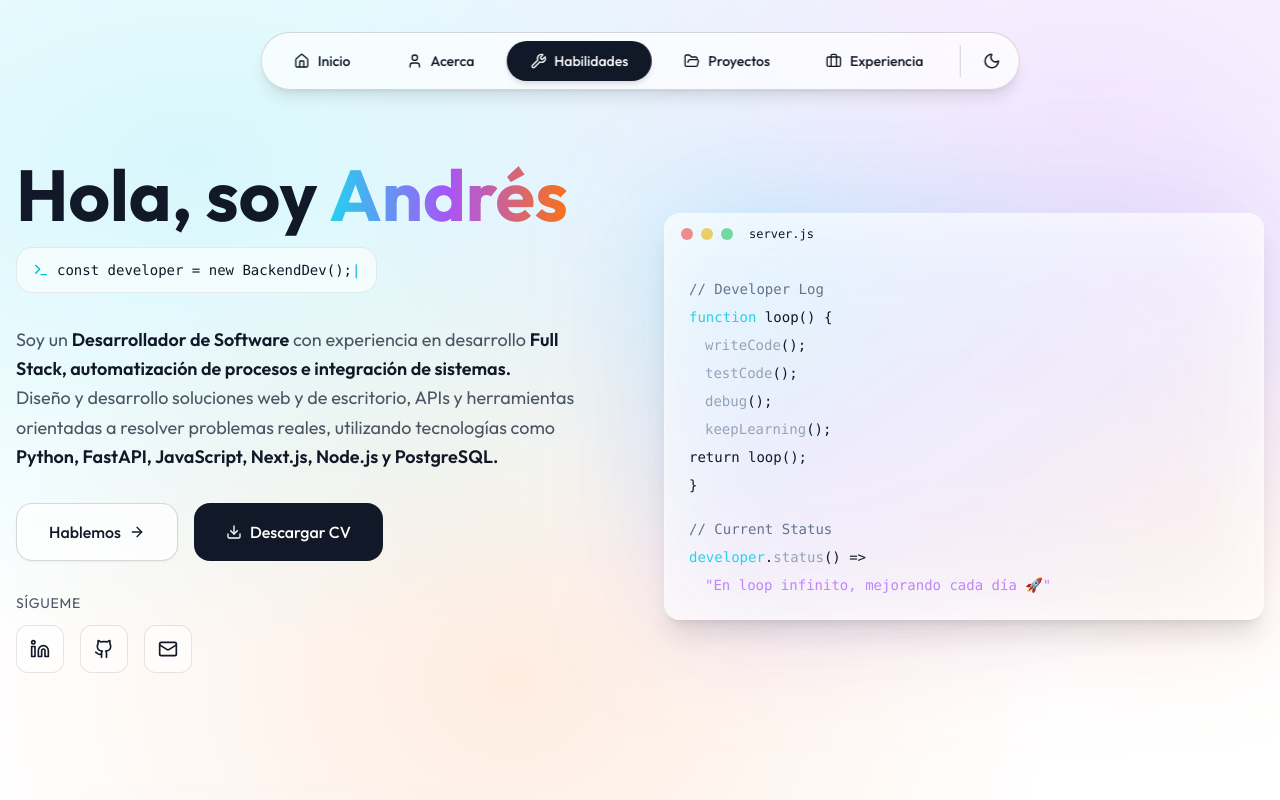
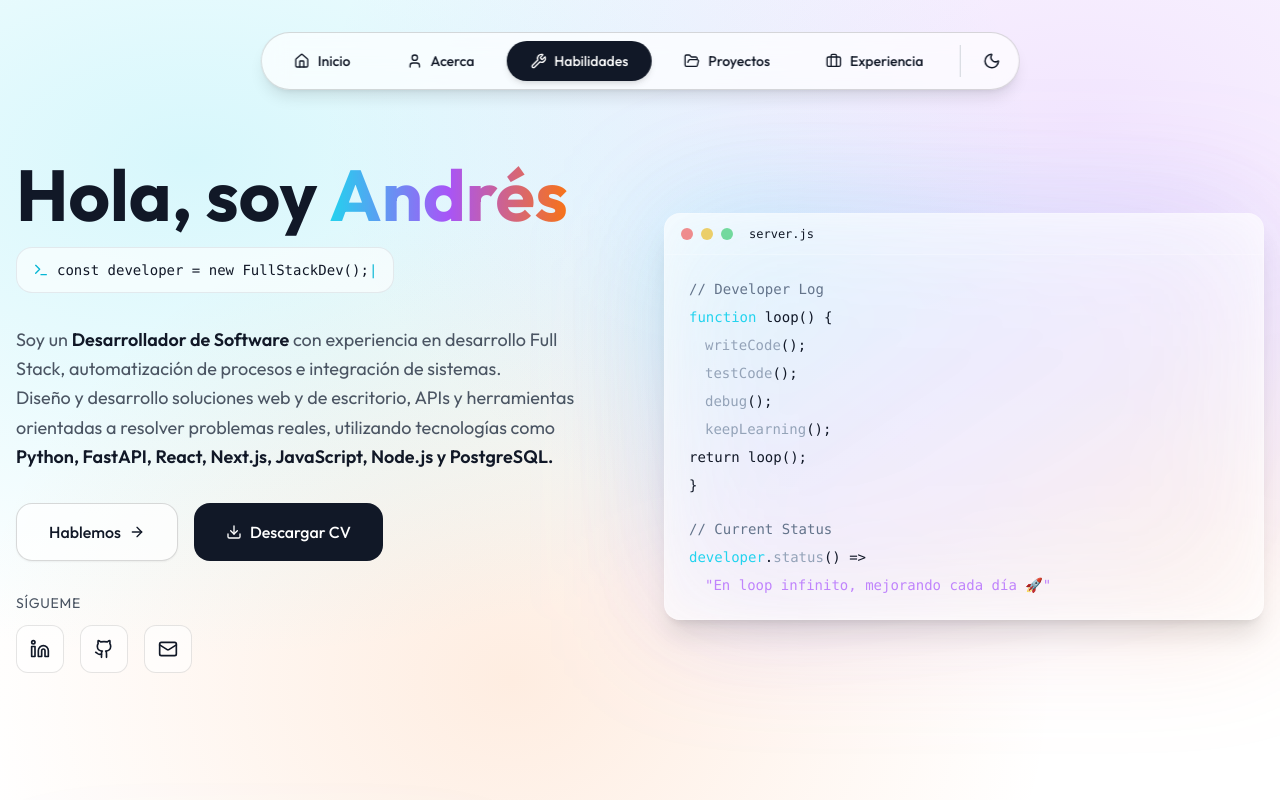
Before and after one commit to AndwSX/Portfolio, a Next.js app: page / in a window 1280 px wide. Shown: the top 800 px of the page. Built offline with nearby package versions, Linux system fonts and the light colour scheme.

Commit message:
Hero Section Actualizado

```diff
--- a/src/components/sections/ExperienceSection.tsx
+++ b/src/components/sections/ExperienceSection.tsx
@@ -74,7 +74,7 @@ export default function ExperienceSection() {
         */}
 
         {/* CTA */}
-        <div className="mt-16 text-center">
+        <div id="contacto" className="mt-16 text-center">
           <div className="glass-strong rounded-3xl p-8 md:p-12 max-w-3xl mx-auto space-y-6">
             <div className="w-16 h-16 rounded-full bg-gradient-to-r from-cyan-500 to-purple-500 flex items-center justify-center mx-auto mb-4">
               <Briefcase size={30} className="text-white" />
--- a/src/components/sections/HeroSection.tsx
+++ b/src/components/sections/HeroSection.tsx
@@ -5,6 +5,7 @@ import { Terminal, ArrowRight, Download } from "lucide-react";
 import SocialLinks from "@/components/ui/SocialLinks";
 import { useIntersectionObserver } from "@/hooks/useIntersectionObserver";
 import { HERO_ANIMATED_TEXTS } from "@/lib/constants";
+import { scrollToSection } from "@/hooks/useActiveSection";
 
 
 export default function HeroSection() {
@@ -78,20 +79,20 @@ export default function HeroSection() {
               <span className="font-semibold text-gray-900 dark:text-gray-100">
                 Desarrollador de Software
               </span>{" "}
-              con experiencia en desarrollo{" "}
-              <span className="font-semibold text-gray-900 dark:text-gray-100">
-                Full Stack, automatización de procesos e integración de sistemas.
-              </span>{" "}
+              con experiencia en desarrollo Full Stack, automatización de
+              procesos e integración de sistemas.
               <br></br>
               Diseño y desarrollo soluciones web y de escritorio, APIs y herramientas
               orientadas a resolver problemas reales, utilizando tecnologías como{" "}
               <span className="font-semibold text-gray-900 dark:text-gray-100">
-                Python, FastAPI, JavaScript, Next.js, Node.js y PostgreSQL.
+                Python, FastAPI, React, Next.js, JavaScript, Node.js y PostgreSQL.
               </span>
             </p>
 
             <div className="flex flex-wrap gap-4">
-              <button className="glass-strong group px-8 py-4 rounded-2xl font-medium transition-all duration-300 hover:scale-105 hover:shadow-glow flex items-center gap-2">
+              <button
+                onClick={() => scrollToSection('contacto')}
+                className="glass-strong group px-8 py-4 rounded-2xl font-medium transition-all duration-300 hover:scale-105 hover:shadow-glow flex items-center gap-2">
                 Hablemos
                 <ArrowRight size={16} className="group-hover:translate-x-1 transition-transform" />
               </button>
--- a/src/hooks/useActiveSection.ts
+++ b/src/hooks/useActiveSection.ts
@@ -6,7 +6,7 @@ export function useActiveSection() {
   const [activeSection, setActiveSection] = useState('inicio')
 
   useEffect(() => {
-    const sections = ['inicio', 'acerca', 'skills', 'proyectos', 'experiencia']
+    const sections = ['inicio', 'acerca', 'skills', 'proyectos', 'experiencia', 'contacto']
 
     const updateActiveSection = () => {
       const scrollPosition = window.scrollY + window.innerHeight / 3
--- a/src/lib/constants.ts
+++ b/src/lib/constants.ts
@@ -39,7 +39,7 @@ export const NAV_ITEMS: NavItem[] = [
 ];
 
 export const HERO_ANIMATED_TEXTS = [
-  "const developer = new BackendDev();",
+  "const developer = new FullStackDev();",
   "import { Innovation } from 'creativity';",
   "console.log('Building the future...');",
   "const stack = Python + React + PostgreSQL;",
```
Also changed, not shown: 1 other file (tests, documents, lock files or other folders).
